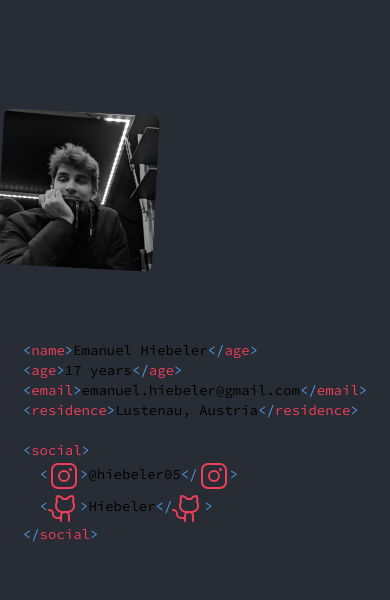
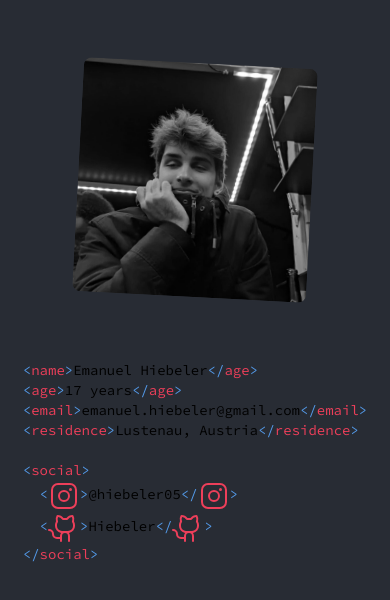
Before and after one commit to Hiebeler/portfolio-website, a Next.js app: page / in a window 390 px wide. Shown: the top 600 px of the page. Built offline with nearby package versions, Linux system fonts and the light colour scheme.

Commit message:
fixed responsiveness

```diff
--- a/src/pages/index.tsx
+++ b/src/pages/index.tsx
@@ -152,8 +152,8 @@ export default function Home() {
             </p>
           </div>
         </div>
-        <div className="basis-full xl:basis-2/5 xl:mt-0 mt-10 xl:max-h-[100%] max-h-[80%] flex items-center">
-          <div className="w-2/5 lg:w-2/5 xl:w-3/5 h-full relative">
+        <div className="basis-full xl:basis-2/5 xl:mt-0 mt-10 xl:max-h-[100%] max-h-[80%] flex items-center pb-10 md:pb-0">
+          <div className="w-3/5 lg:w-3/5 xl:w-4/5 h-full relative mx-auto ">
             <Image
               className="absolute !top-1/2 -translate-y-1/2 object-contain rounded-lg !h-min max-h-full grayscale rotate-3"
               fill
```
